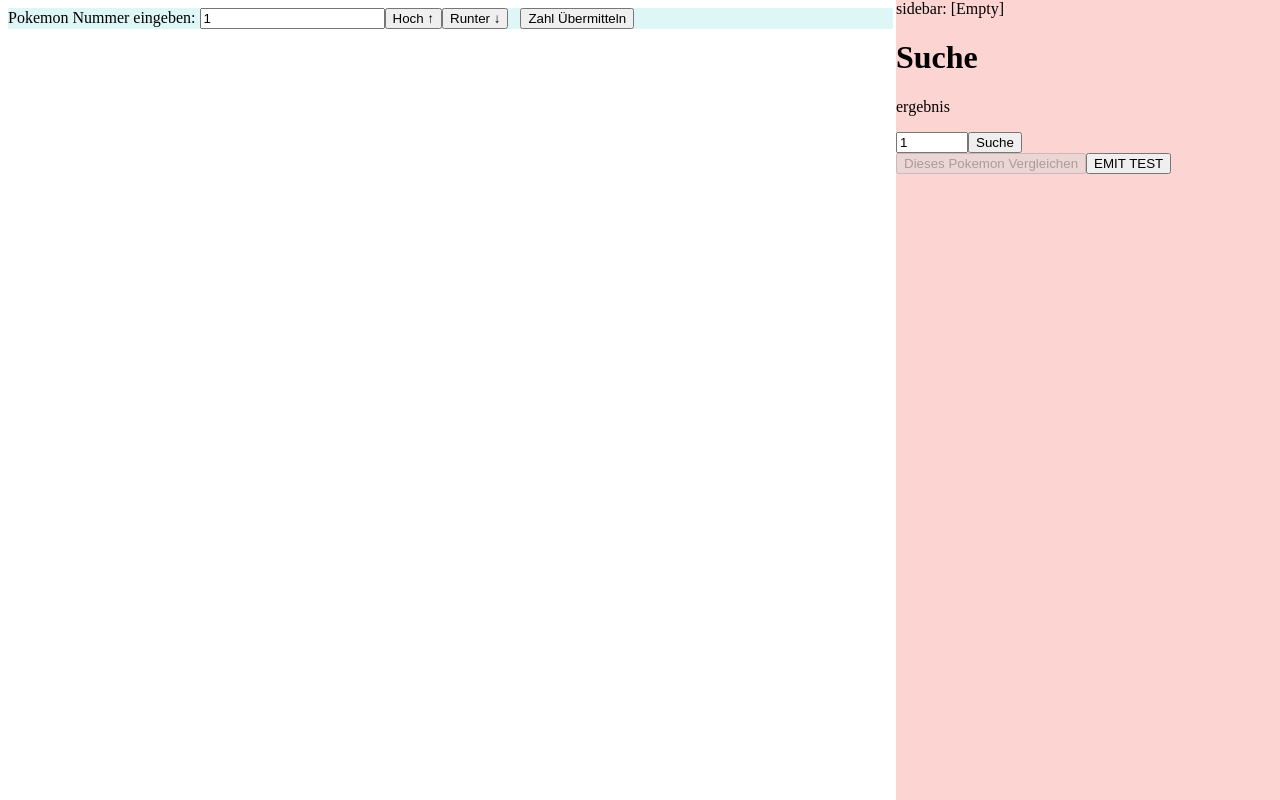
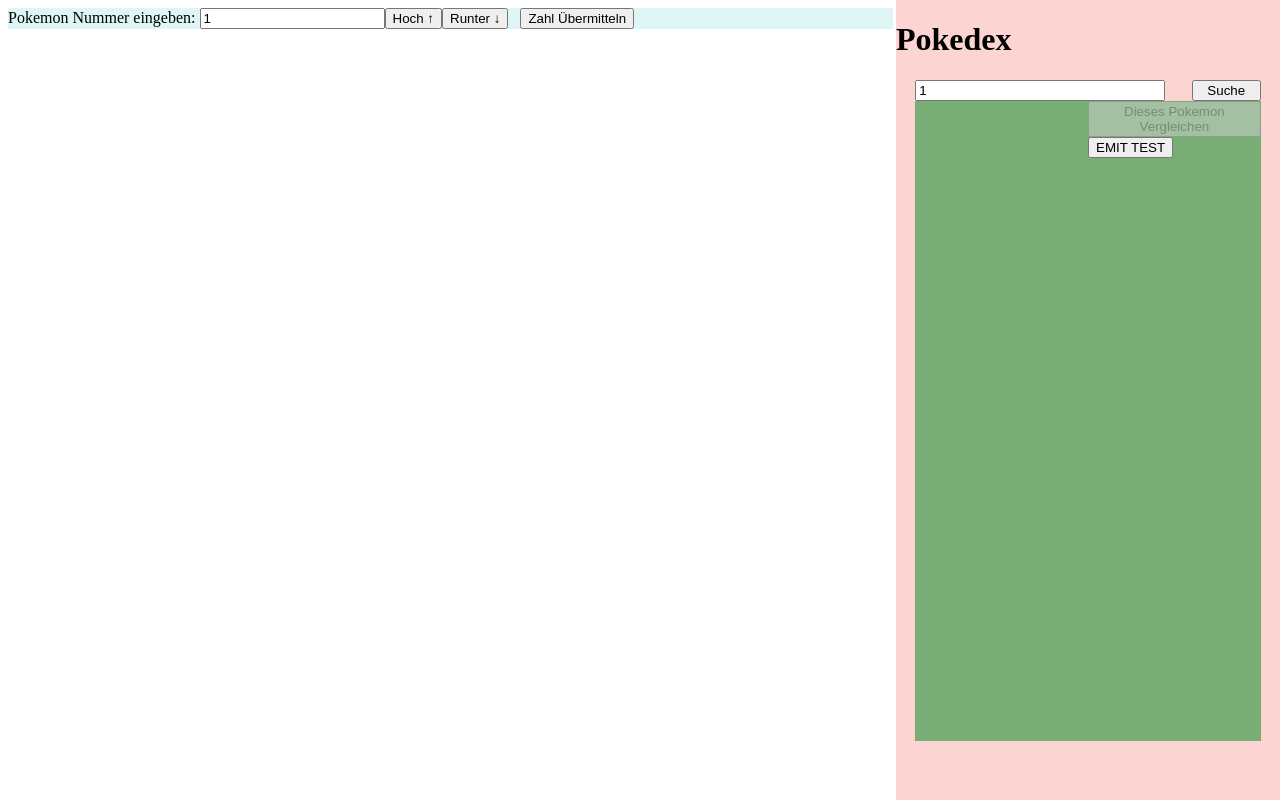
Before and after one commit to OsgFreeze/VuePokeApp, a Vue app: page / in a window 1280 px wide. Built offline with nearby package versions, Linux system fonts and the light colour scheme.

Commit message:
Import SideBar -> Merge fix

```diff
--- a/src/components/sideBarPokedex/comparePokemon.vue
+++ b/src/components/sideBarPokedex/comparePokemon.vue
@@ -1,22 +1,22 @@
 <template>
 
-   <div>
+  <div class="test2">
    <button @click="getData" type="button" :disabled="übergebenesBoolean == false">Dieses Pokemon Vergleichen</button>
    <button @click="emitTest" type="button">EMIT TEST</button>
 
    <div v-if="this.compare === true">
      <img class="PokemonPicture" :src="pokeSpriteCompare.other.home.front_shiny" /> <br>
-      Name:{{ pokeNameCompare }} <br>
+     Name:{{ pokeNameCompare  }} <br>
      Stats:
      <p v-for="(stats, zähler) in baseStatsCompare" :key="zähler">{{ stats.stat.name }} : {{ stats.base_stat }}</p>
      Kommt in diesen Spielen vor: <p v-for="(version, index) in pokeGenCompare" :key="index">{{ index + 1 }} : {{version.version.name}}</p>
+     <p v-for="(typ, zähler) in pokemonTypCompare" :key="zähler">Typ {{zähler + 1}} : {{typ.type.name}}</p>
    </div>
   </div>
 
 </template>
 
 <script>
-
 export default {
  props: ["übergebenesBoolean", "übergabePokeObjekt"],
  data(){
@@ -26,32 +26,39 @@
      pokeSpriteCompare: {},
      compare: false,
      baseStatsCompare: [],
+     pokemonTypCompare: [],
    }
  },
-
  methods: {
    emitTest(){
      this.$emit("parentAufruf", 1000)
    },
-
    async getData(){ //API Call für Pokemon Daten
      this.pokeNameCompare = this.übergabePokeObjekt.name;
      this.pokeGenCompare = this.übergabePokeObjekt.game_indices;
      this.pokeSpriteCompare = this.übergabePokeObjekt.sprites;
      this.baseStatsCompare = this.übergabePokeObjekt.stats;
+     this.pokemonTypCompare = this.übergabePokeObjekt.types;
      this.compare = true;
    },
-
  }
 }
-
 </script>
 
 <style>
-
  .PokemonPicture{
-    height: 250px;
-    width: 250px;
+   height: 200px;
+   width: 200px;
  }
-
+ .test2{
+   background-color: #78ad75;
+   margin-right: 5%;
+   width: 45%;
+   height: 80%;
+   float: right;
+   overflow: scroll;
+ }
+ .test2::-webkit-scrollbar{
+   display: none;
+ }
 </style>
--- a/src/components/sideBarPokedex/displayPokemonSideBar.vue
+++ b/src/components/sideBarPokedex/displayPokemonSideBar.vue
@@ -1,22 +1,25 @@
-<template class>
-  <div>
+<template>
+  <h1>Pokedex  {{result}}</h1>
+  <div class="SearchDesign">
+      <input class="Searchbar" type="number" v-model="suche" min="1" max="1010" >
+      <button class="SuchButton" @click="getApi" type="button">Suche</button>
+  </div>
 
-    sidebar: [Empty]
-    <h1>Suche</h1>
-    <p>ergebnis</p>{{ result }}
-
-    <input type="number" v-model="suche" min="1" max="1010" >
-    <button @click="getApi" type="button">Suche</button>
+  <div class="displayLeftSide">
 
     <div v-if="trueFalse === true">
-      <img class="PokemonPicture" :src="pokemonSprite.other.home.front_shiny" /> <br>
+      <div class="Border">
+        <img class="pokemonPicture" :src="pokemonSprite.other.home.front_shiny" /> <br>
+      </div>
       Name: {{ pokemonName }} <br>
       Stats:
       <p v-for="(stats, zähler) in baseStats" :key="zähler">{{ stats.stat.name }} : {{ stats.base_stat }}</p>
       Kommt in diesen Spielen vor: <p v-for="(version, zähler) in genName" :key="zähler">{{ zähler + 1 }} : {{version.version.name}}</p>
+      <p v-for="(typ, zähler) in pokemonTyp" :key="zähler">Typ {{zähler + 1}} : {{typ.type.name}}</p>
     </div>
 
   </div>
+
    <comparePokemon @parentAufruf="emitTest($event)" :übergebenesBoolean="this.trueFalse" :übergabePokeObjekt="this.pokemonObjekt"/>
 
 
@@ -40,7 +43,7 @@
         pokemonSprite: {},
         trueFalse: false,
         baseStats: [],
-
+        pokemonTyp: [],
         result:"",
       }
     },
@@ -50,11 +53,13 @@
       },
       async getApi(){ //API Call für Pokemon Daten
         await axios.get(`https://pokeapi.co/api/v2/pokemon/${this.suche}`).then((response) => {
+          console.log(response)
           this.pokemonObjekt = response.data;
           this.pokemonName = this.pokemonObjekt.name;
           this.genName = this.pokemonObjekt.game_indices;
           this.pokemonSprite = this.pokemonObjekt.sprites;
           this.baseStats = this.pokemonObjekt.stats;
+          this.pokemonTyp = this.pokemonObjekt.types;
           this.trueFalse = true;
         })
       },
@@ -63,8 +68,42 @@
 </script>
 
 <style>
-  .PokemonPicture {
-    height: 250px;
-    width: 250px;
+  .pokemonPicture {
+    height: 200px;
+    width: 200px;
   }
+
+  .displayLeftSide{
+    background-color: #78ad75;
+    margin-left: 5%;
+    width: 45%;
+    height: 80%;
+    overflow: scroll;
+    float: left;
+  }
+  .displayLeftSide::-webkit-scrollbar{
+    display: none;
+  }
+  .Searchbar{
+    height: 2%;
+    width: 70%;
+    float: left;
+  }
+
+  .SuchButton{
+    height: 2%;
+    width: 20%;
+    float: right;
+  }
+  .SearchDesign{
+    margin-left: 5%;
+    margin-right: 5%;
+    background-color: blue;
+    background-color: black;
+  }
+  .border{
+    border: 1px solid black;
+    background-color: aliceblue;
+  }
+
 </style>
```
Lines whose indentation alone changed are shown as unchanged.
